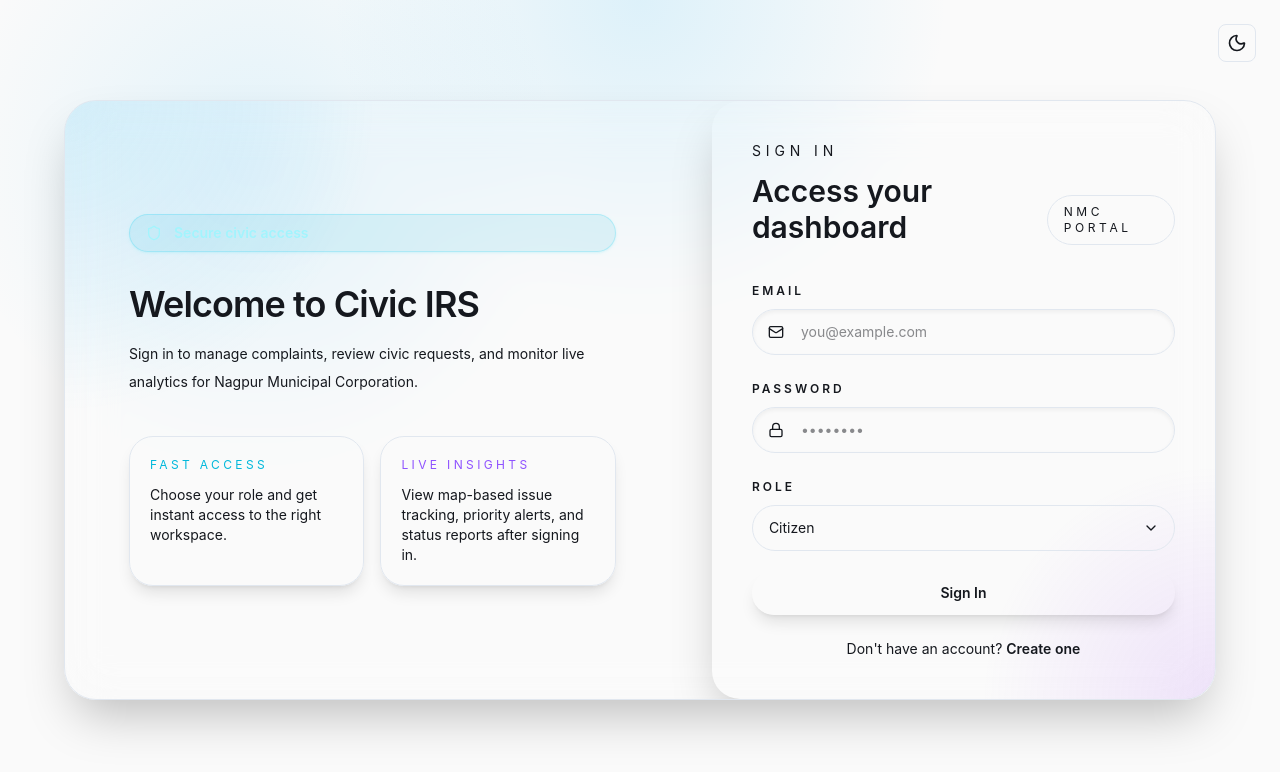
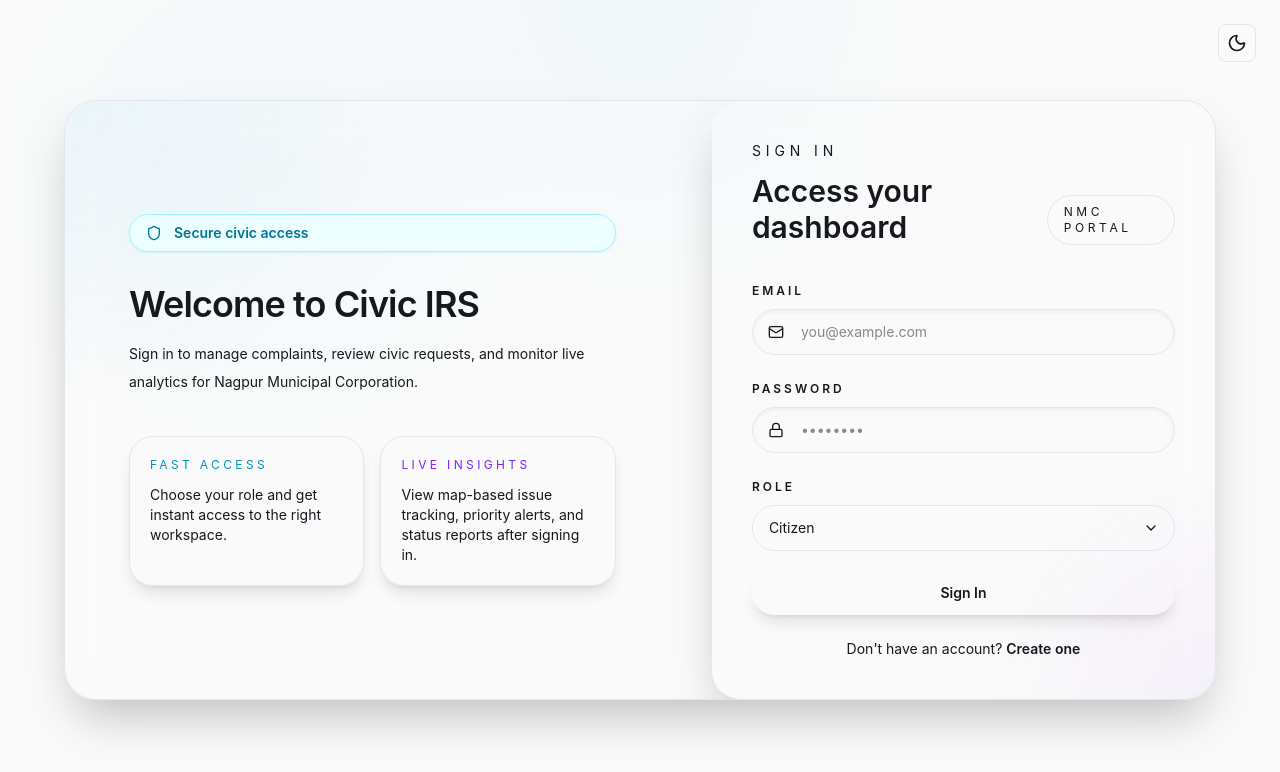
Before and after one commit to codetechie18/Localhost443, a React (Vite) app: page /login in a window 1280 px wide. Shown: the top 772 px of the page. Built offline with nearby package versions, Linux system fonts and the light colour scheme.

Commit message:
night toggle fixed

```diff
--- a/src/index.css
+++ b/src/index.css
@@ -103,12 +103,18 @@
   body {
     min-height: 100vh;
     margin: 0;
-    background: radial-gradient(circle at top, rgba(56, 189, 248, 0.15), transparent 30%),
-      radial-gradient(circle at 20% 20%, rgba(56, 189, 248, 0.12), transparent 25%),
+    background: radial-gradient(circle at top, rgba(56, 189, 248, 0.05), transparent 30%),
+      radial-gradient(circle at 20% 20%, rgba(56, 189, 248, 0.04), transparent 25%),
       hsl(var(--background));
     color: hsl(var(--foreground));
     font-family: 'Inter', system-ui, sans-serif;
     text-rendering: optimizeLegibility;
+  }
+
+  .dark body {
+    background: radial-gradient(circle at top, rgba(56, 189, 248, 0.15), transparent 30%),
+      radial-gradient(circle at 20% 20%, rgba(56, 189, 248, 0.12), transparent 25%),
+      hsl(var(--background));
   }
 }
 
--- a/src/pages/Login.jsx
+++ b/src/pages/Login.jsx
@@ -34,10 +34,10 @@ export default function Login() {
         </button>
       </div>
       <div className="relative w-full max-w-6xl overflow-hidden rounded-[2rem] border border-border bg-card/90 shadow-2xl backdrop-blur-xl">
-        <div className="absolute inset-0 bg-[radial-gradient(circle_at_top_left,_rgba(56,189,248,0.16),transparent_24%),radial-gradient(circle_at_bottom_right,_rgba(168,85,247,0.14),transparent_18%)]" />
+        <div className="absolute inset-0 bg-[radial-gradient(circle_at_top_left,_rgba(56,189,248,0.06),transparent_24%),radial-gradient(circle_at_bottom_right,_rgba(168,85,247,0.06),transparent_18%)] dark:bg-[radial-gradient(circle_at_top_left,_rgba(56,189,248,0.16),transparent_24%),radial-gradient(circle_at_bottom_right,_rgba(168,85,247,0.14),transparent_18%)]" />
         <div className="relative grid gap-8 lg:grid-cols-[1.1fr_0.9fr]">
           <aside className="flex flex-col justify-center px-10 py-12 sm:px-12 lg:px-16">
-            <div className="inline-flex items-center gap-3 rounded-full border border-cyan-400/20 bg-cyan-500/10 px-4 py-2 text-sm font-semibold text-cyan-200 shadow-sm shadow-cyan-400/10">
+            <div className="inline-flex items-center gap-3 rounded-full border border-cyan-200 dark:border-cyan-400/20 bg-cyan-50 dark:bg-cyan-500/10 px-4 py-2 text-sm font-semibold text-cyan-700 dark:text-cyan-200 shadow-sm shadow-cyan-400/10">
               <Shield className="w-4 h-4" /> Secure civic access
             </div>
 
@@ -48,11 +48,11 @@ export default function Login() {
 
             <div className="mt-10 grid gap-4 sm:grid-cols-2">
               <div className="rounded-3xl border border-border bg-muted/80 p-5 shadow-lg">
-                <p className="text-xs uppercase tracking-[0.28em] text-cyan-500 dark:text-cyan-300">Fast access</p>
+                <p className="text-xs uppercase tracking-[0.28em] text-cyan-600 dark:text-cyan-300">Fast access</p>
                 <p className="mt-3 text-sm text-muted-foreground">Choose your role and get instant access to the right workspace.</p>
               </div>
               <div className="rounded-3xl border border-border bg-muted/80 p-5 shadow-lg">
-                <p className="text-xs uppercase tracking-[0.28em] text-violet-500 dark:text-violet-300">Live insights</p>
+                <p className="text-xs uppercase tracking-[0.28em] text-violet-600 dark:text-violet-300">Live insights</p>
                 <p className="mt-3 text-sm text-muted-foreground">View map-based issue tracking, priority alerts, and status reports after signing in.</p>
               </div>
             </div>
```
